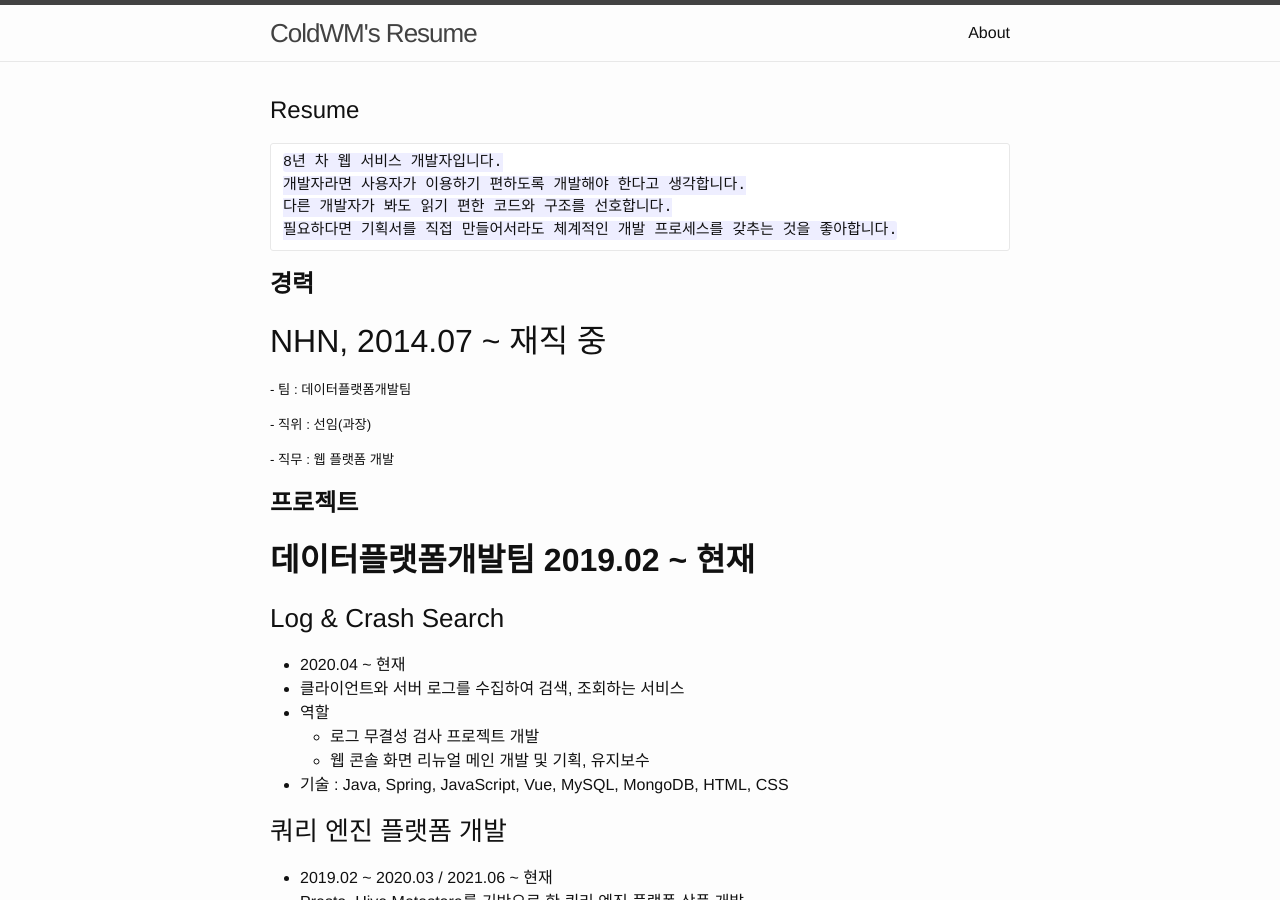
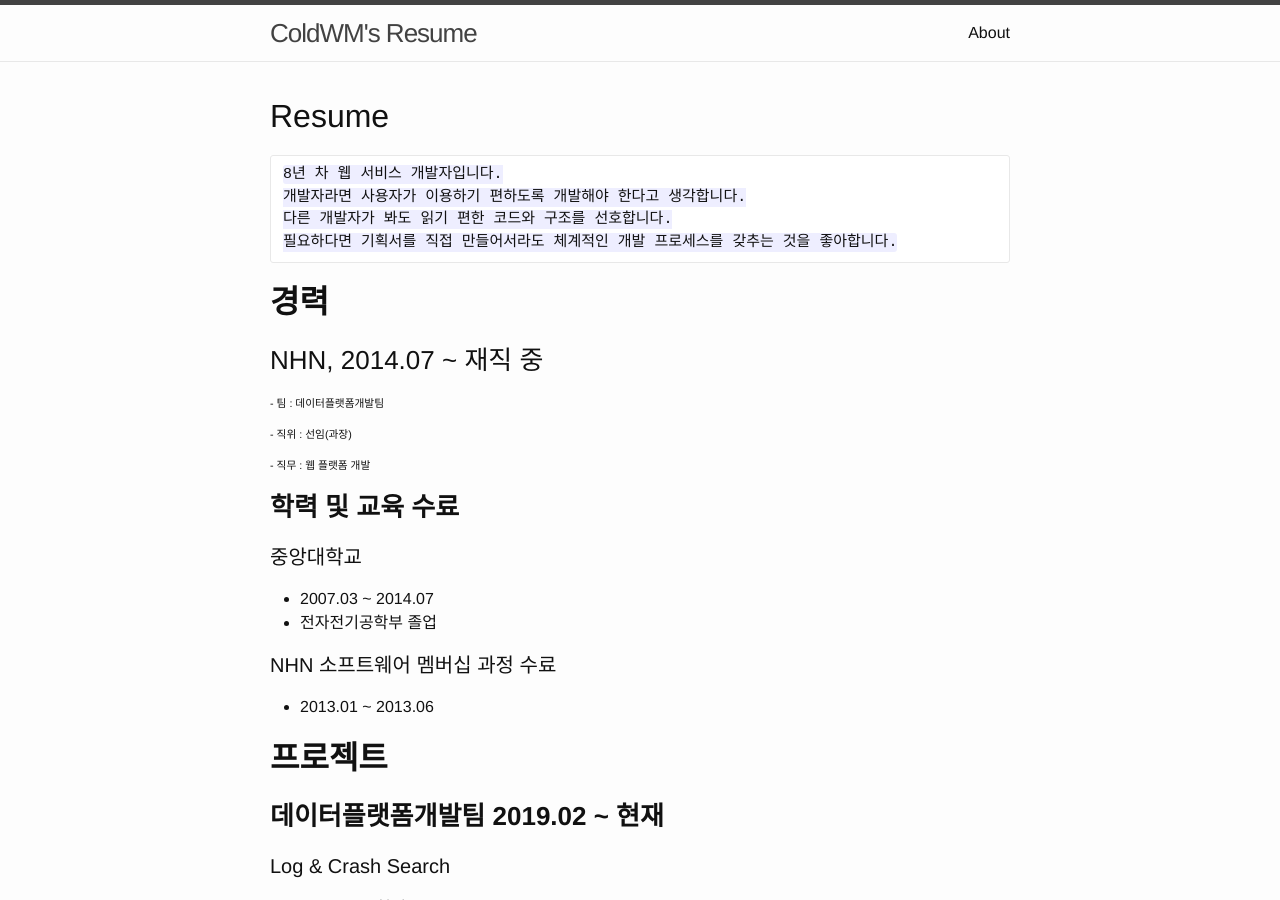
Before and after one commit to ColdWM/resume, a Jekyll site: the page built from _posts/2021-08-20-resume.md, in a window 1280 px wide and 900 px high. Built offline with Jekyll 4.4.1, drawn with Linux system fonts in a browser that asks for light colours; Markdown is read by kramdown in place of the engine named in the settings; some of the changed text lies outside the part shown.

Commit message:
헤더 크기 수정

````diff
--- a/_posts/2021-08-20-resume.md
+++ b/_posts/2021-08-20-resume.md
@@ -6,7 +6,7 @@ categories: resume
 ---
 
 
-# Resume
+## Resume
 
 ```
 8년 차 웹 서비스 개발자입니다.
@@ -14,16 +14,23 @@ categories: resume
 다른 개발자가 봐도 읽기 편한 코드와 구조를 선호합니다.
 필요하다면 기획서를 직접 만들어서라도 체계적인 개발 프로세스를 갖추는 것을 좋아합니다.
 ```
-# **경력**
-## NHN, 2014.07 ~ 재직 중
-##### - 팀 : 데이터플랫폼개발팀
-##### - 직위 : 선임(과장)
-##### - 직무 : 웹 플랫폼 개발
+## **경력**
+### NHN, 2014.07 ~ 재직 중
+###### - 팀 : 데이터플랫폼개발팀
+###### - 직위 : 선임(과장)
+###### - 직무 : 웹 플랫폼 개발
 
+### **학력 및 교육 수료**
+#### 중앙대학교
+* 2007.03 ~ 2014.07
+* 전자전기공학부 졸업
 
-# **프로젝트**
-## **데이터플랫폼개발팀 2019.02 ~ 현재**
-### Log & Crash Search
+#### NHN 소프트웨어 멤버십 과정 수료
+* 2013.01 ~ 2013.06
+
+## **프로젝트**
+### **데이터플랫폼개발팀 2019.02 ~ 현재**
+#### Log & Crash Search
 * 2020.04 ~ 현재
 * 클라이언트와 서버 로그를 수집하여 검색, 조회하는 서비스
 * 역할
@@ -39,14 +46,14 @@ categories: resume
   * ArgoCD를 통한 k8s 배포 및 관리 컴포넌트 개발
 * 기술 : Java, Spring, MongoDB, k8s, docker, MSA, webflux, HTML, CSS
 
-### NGeoIP
+#### NGeoIP
 * 2020.04 ~ 현재
 * GeoLocation 서비스
 * 역할
   * 서비스 운영
 * 기술 : Java, Spring, GeoLocationDB
 
-### 성과 및 소회
+#### 성과 및 소회
 * 기존 서비스 분석 및 POC를 통한 추가 컴포넌트 개발
 * 리뉴얼 프로젝트 메인 개발 및 리딩
   * 직접 기획서 제작을 하여 체계적인 개발 진행
@@ -60,8 +67,8 @@ categories: resume
   * ArgoCD를 이용한 컨테이너 배포 및 관리 솔루션 적용
 
 
-## **경영정보시스템개발팀 2014.09 ~ 2019.02**
-### 인사시스템
+### **경영정보시스템개발팀 2014.09 ~ 2019.02**
+#### 인사시스템
 * 2014.09 ~ 2019.02
 * 역할
   * 사내 직원들이 이용하는 인사시스템 개발 및 운영 업무 진행.(근태 신청, 조회, 데이터 수집 등)
@@ -71,21 +78,21 @@ categories: resume
   * 복리후생 및 결재 서비스 개발
 * 기술 : Java, Spring, JavaScript(jQuery), Cubrid, MySQL, my-batis, HTML, CSS, Apache, Tomcat
 
-### 채용 홈페이지 및 시스템
+#### 채용 홈페이지 및 시스템
 * 2014.09 ~ 2019.02
 * 역할
   * 채용 홈페이지 및 Admin 시스템 개발 및 운영
   * 채용 홈페이지 리뉴얼 진행
 * 기술 : Java, Spring, JavaScript(jQuery), Cubrid, my-batis, HTML, CSS, Apache, Tomcat
 
-### 연말정산
+#### 연말정산
 * 2015.12 ~ 2019.02
 * 역할
   * 국세청 PDF 파일 업로드 및 데이터 파싱 처리
   * 세액 정산 로직 개발.
 * 기술 : Java, Spring, JavaScript(jQuery), Cubrid, my-batis,
 
-### 성과 및 소회
+#### 성과 및 소회
 * 인사시스템 도메인을 통한 개발
   * 인사시스템에 대한 운영 및 유지보수 경험
   * 레거시 시스템 개선을 통한 안정적인 운영, 유지보수
````
Also changed, not shown: other parts of _posts/2021-08-20-resume.md (+3 -11 lines).
